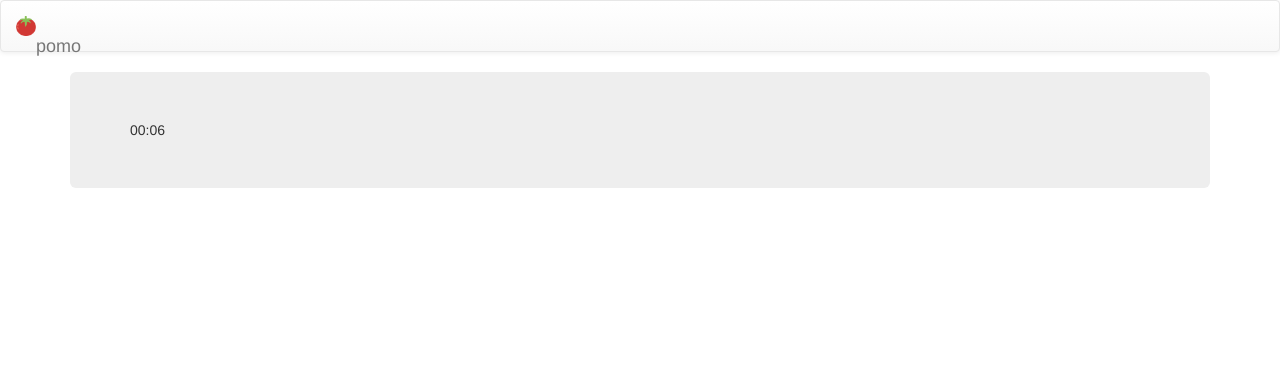
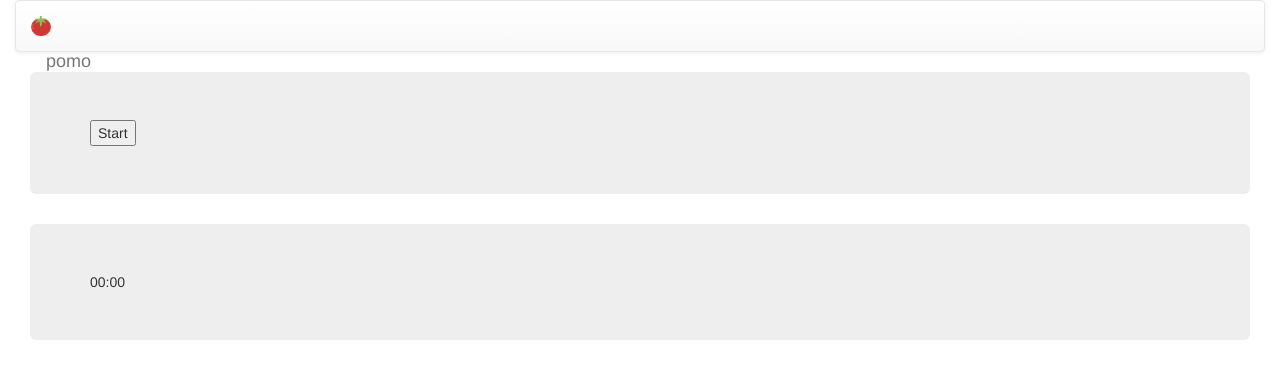
Before and after one commit to gafreax/pomo, a website: page public/index.html in a window 1280 px wide. Drawn offline with Linux system fonts and the light colour scheme.

Commit message:
aggiunta gestione start stop e notifica

```diff
--- a/public/index.html
+++ b/public/index.html
@@ -15,27 +15,33 @@
     </head>
 
     <body>
+        <div class="container-fluid">
             <nav class="navbar navbar-default">
                 <div class="container-fluid">
                     <div class="navbar-header">
                         <a class="navbar-brand" href="#">
                         <img alt="Brand" src="images/favicon.png" width="20" height="20">
-                        &nbsp; &nbsp; pomo
+                        <p class="navbar-text"> pomo </p>
                     </a>
                     </div>
                 </div>
             </nav>
-        <div class="container">
-            <div class="jumbotron">
+            <div class="container-fluid">
+                <div class="jumbotron" id="menu">
+                    <button id="btnStart">Start</button>
+                </div>
+                <div class="jumbotron" id="counter">
                     <span id="min">00</span>:<span id="sec">00</span>
                 </div>
             </div>
-        <div class="container">
+            <div class="container-fluid">
                 <form class="form">
                 </form>
             </div>
     </body>
     <script>
+        var activeCounter = false;
+
         function addSec() {
             var timeDiv = $("#sec");
             var sec = timeDiv.html();
@@ -54,6 +60,7 @@
             min = parseInt(min) + 1;
             if (min == 1) {
                 Notification.requestPermission().then(function(result) {
+                    activeCounter = false;
                     notify = new Notification("Pomodoro", {
                         body: "Finished!",
                         icon: "favicon.png"
@@ -67,10 +74,13 @@
 
         function timing() {
             var sec = addSec();
-            window.setTimeout(timing, 1000);
+            if (activeCounter) window.setTimeout(timing, 1000);
         }
         $(document).ready(function() {
+            $("#btnStart").click(function() {
+                activeCounter = true;
                 timing();
+            })
         });
     </script>
 
```
Also changed, not shown: src/index.html (+15 -5 lines). Lines whose indentation alone changed are shown as unchanged.
